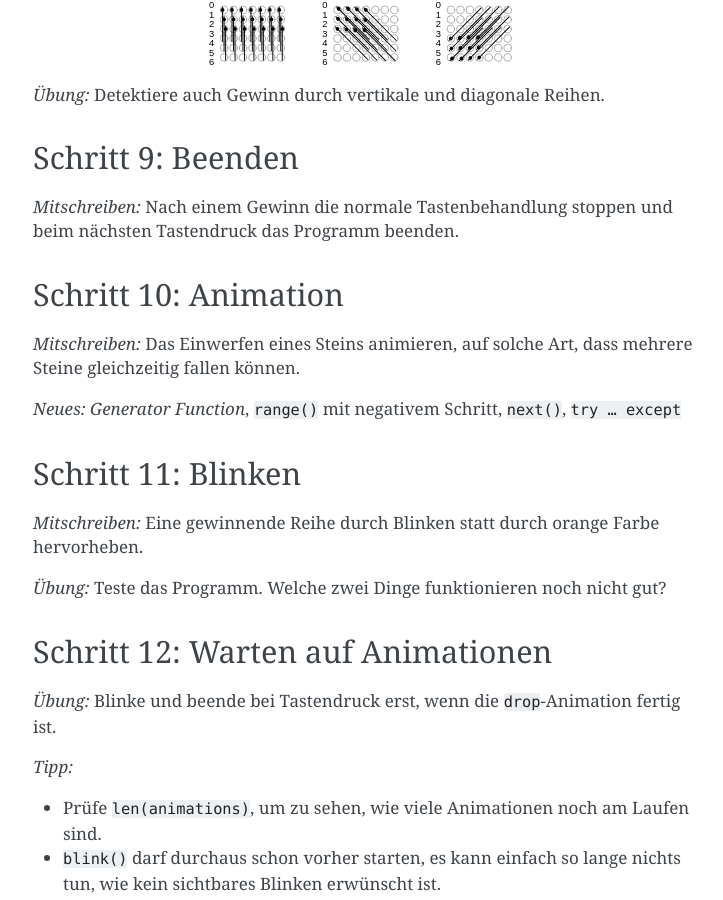
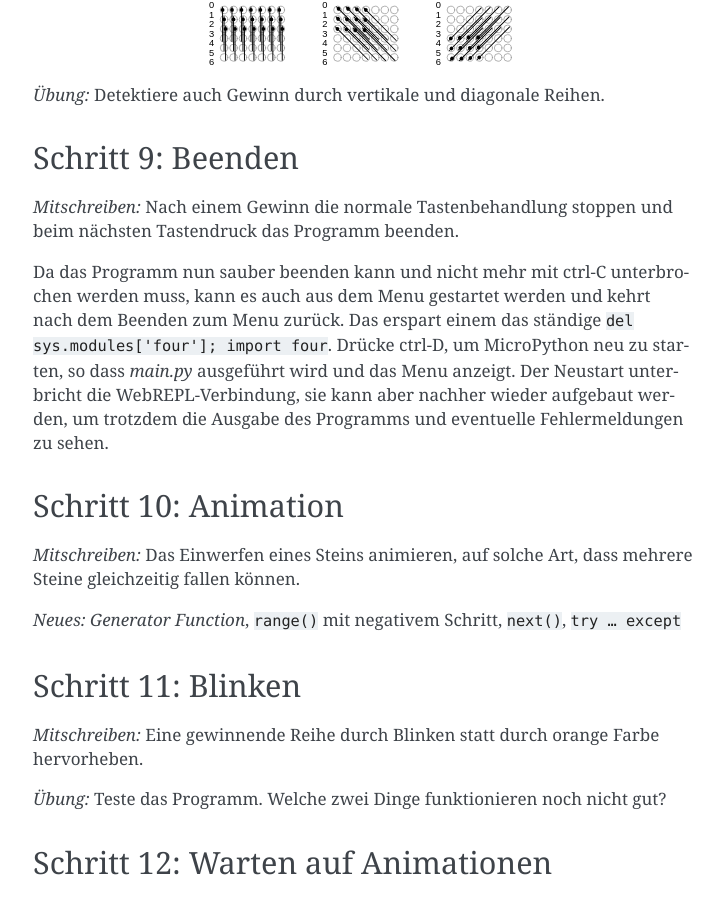
Before and after one commit to cwalther/micropython-workshop, a Sphinx documentation site: the page built from doc/source/four-offline.rst, in a window 1280 px wide and 900 px high, scrolled down 1689 px. Shown: the whole window, without its empty margins (387-1110 px from the left). Built offline with Sphinx 7.4.7, drawn with Linux system fonts in a browser that asks for light colours.

Commit message:
Mention starting the game from the menu, which can be more convenient.

```diff
--- a/doc/source/four-offline.rst
+++ b/doc/source/four-offline.rst
@@ -70,6 +70,8 @@ Schritt 9: Beenden
 
 *Mitschreiben:* Nach einem Gewinn die normale Tastenbehandlung stoppen und beim nächsten Tastendruck das Programm beenden.
 
+Da das Programm nun sauber beenden kann und nicht mehr mit ctrl-C unterbrochen werden muss, kann es auch aus dem Menu gestartet werden und kehrt nach dem Beenden zum Menu zurück. Das erspart einem das ständige ``del sys.modules['four']; import four``. Drücke ctrl-D, um MicroPython neu zu starten, so dass *main.py* ausgeführt wird und das Menu anzeigt. Der Neustart unterbricht die WebREPL-Verbindung, sie kann aber nachher wieder aufgebaut werden, um trotzdem die Ausgabe des Programms und eventuelle Fehlermeldungen zu sehen.
+
 Schritt 10: Animation
 ---------------------
 
```
